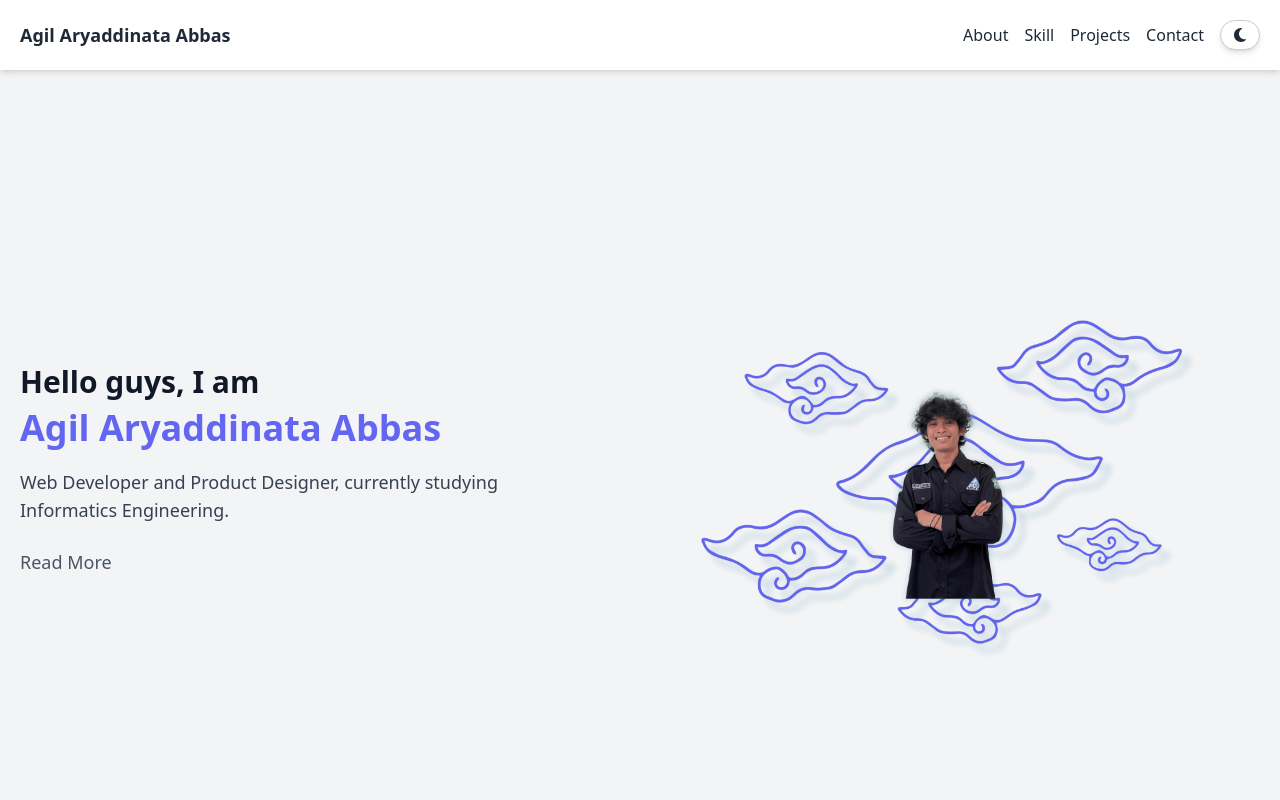
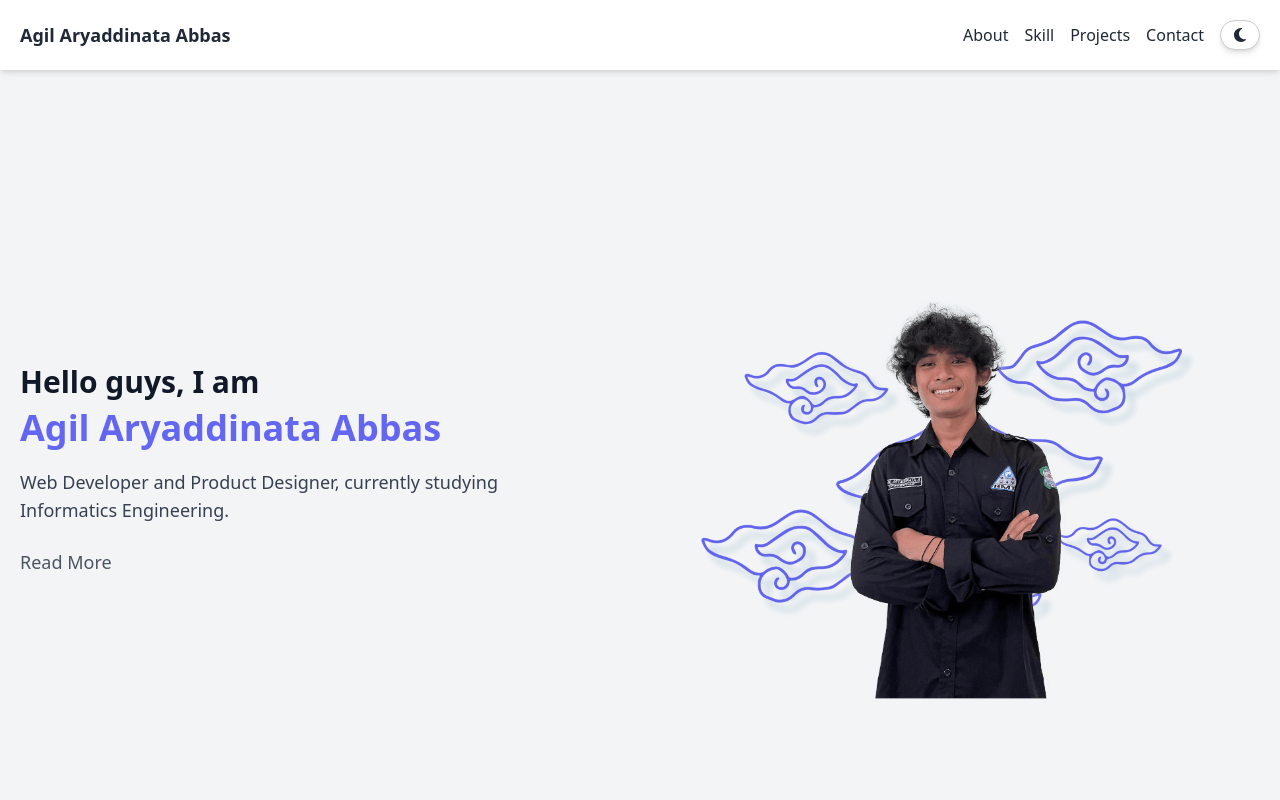
Before and after one commit to aryddntaabbss/my-portfolio, a React (Vite) app: page / in a window 1280 px wide. Shown: the top 800 px of the page. Built offline with nearby package versions, Linux system fonts and the light colour scheme.

Commit message:
fix image

```diff
--- a/src/pages/Home.jsx
+++ b/src/pages/Home.jsx
@@ -40,7 +40,7 @@ function Home() {
             <img
               className="object-cover object-center rounded"
               alt="arya"
-              src="/images/arya.png"
+              src="/images/arya1.png"
             />
           </div>
         </div>
```
Also changed, not shown: public/images/arya1.png (added).
